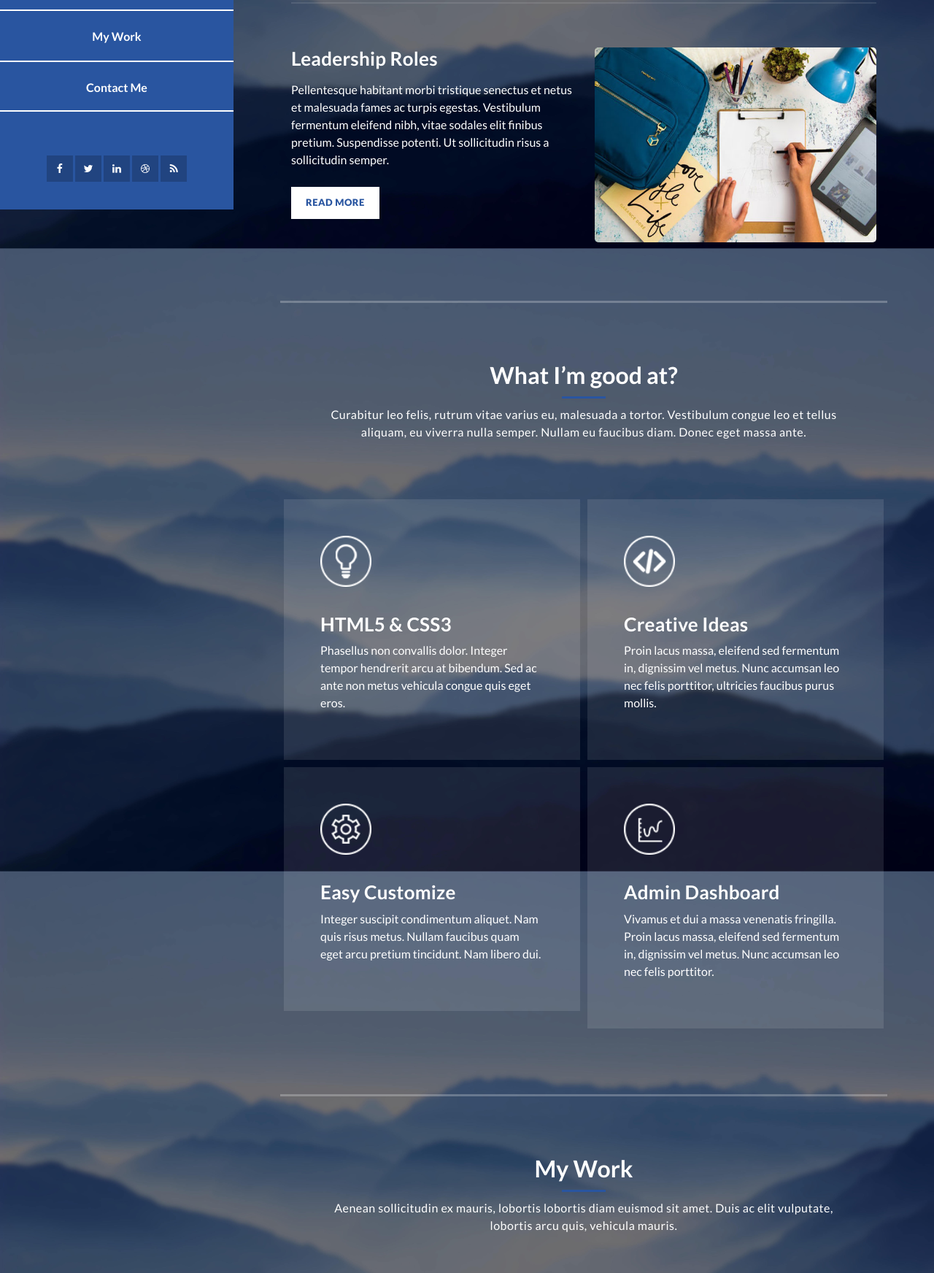
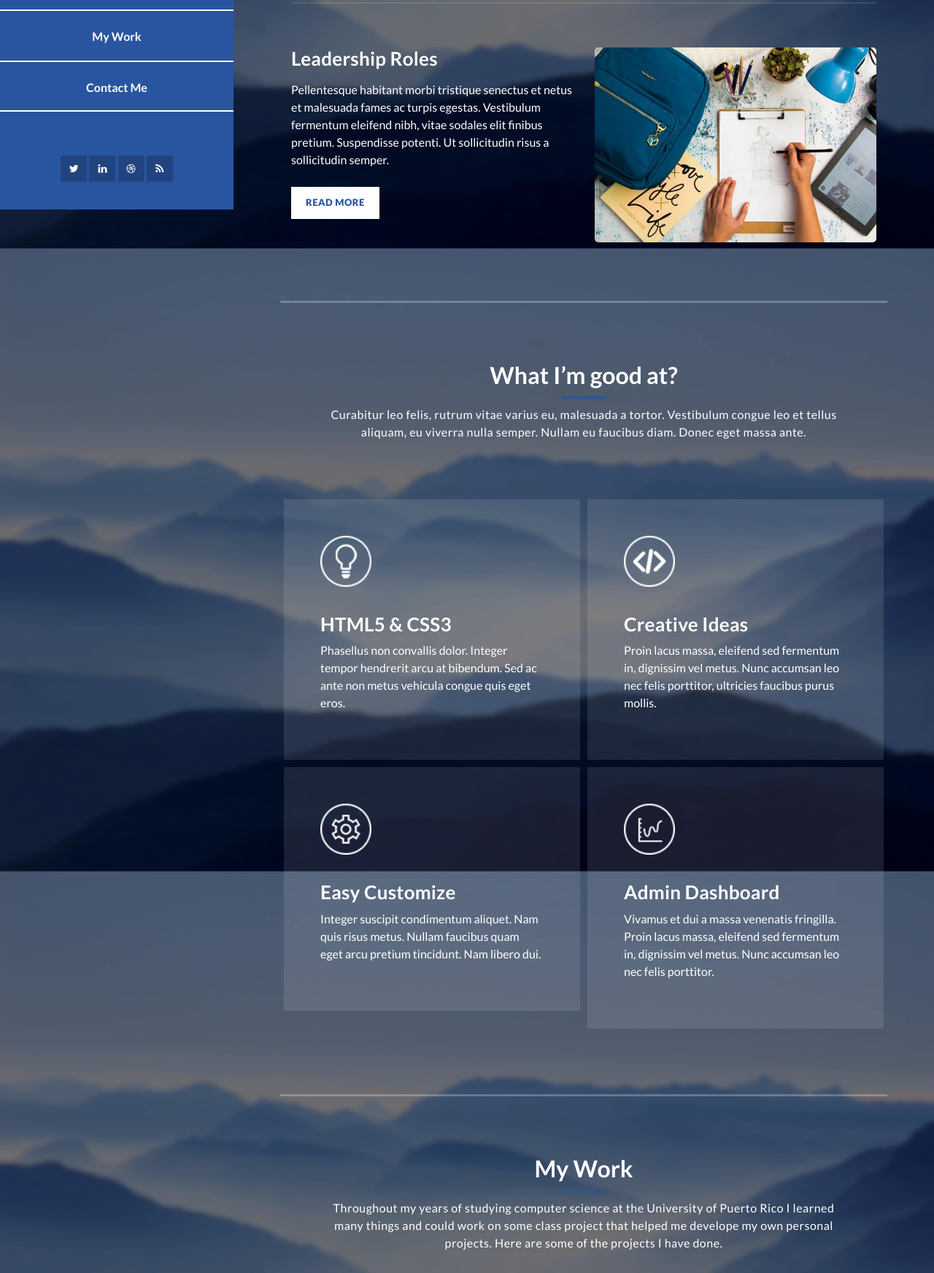
Before and after one commit to l-velazquez/Portafolio, a plain HTML site: page index.html in a window 1280 px wide. Shown: the part 513-2257 px from the top of the page at 73% size. Drawn offline with Linux system fonts and the light colour scheme.

Commit message:
changed titel of page

```diff
--- a/index.html
+++ b/index.html
@@ -13,7 +13,7 @@
       rel="stylesheet"
     />
 
-    <title>Luis Velázquez</title>
+    <title>Luis Velázquez - Computer Science Student</title>
 <!--
 Reflux Template
 https://templatemo.com/tm-531-reflux
@@ -53,11 +53,6 @@ https://templatemo.com/tm-531-reflux
             </nav>
             <div class="social-network">
               <ul class="soial-icons">
-                <li>
-                  <a href="https://fb.com/templatemo"
-                    ><i class="fa fa-facebook"></i
-                  ></a>
-                </li>
                 <li>
                   <a href="https://twitter.com/luisfjvs"><i class="fa fa-twitter"></i></a>
                 </li>
@@ -197,10 +192,9 @@ https://templatemo.com/tm-531-reflux
           <div class="section-heading">
             <h2>My Work</h2>
             <div class="line-dec"></div>
-            <span
-              >Aenean sollicitudin ex mauris, lobortis lobortis diam euismod sit
-              amet. Duis ac elit vulputate, lobortis arcu quis, vehicula
-              mauris.</span
+            <span>Throughout my years of studying computer science at the University of Puerto
+            Rico I learned many things and could work on some class project that helped me develope
+            my own personal projects. Here are some of the projects I have done.</span
             >
           </div>
           <div class="row">
@@ -366,9 +360,8 @@ https://templatemo.com/tm-531-reflux
             <h2>Contact Me</h2>
             <div class="line-dec"></div>
             <span
-              >Fusce eget nibh nec justo interdum condimentum. Morbi justo ex,
-              efficitur at ante ac, tincidunt maximus ligula. Lorem ipsum dolor
-              sit amet, consectetur adipiscing elit.</span
+              >If you have any questions about any of my projects or you
+              just want to chat about anything please fill out </span
             >
           </div>
           <div class="row">
```
